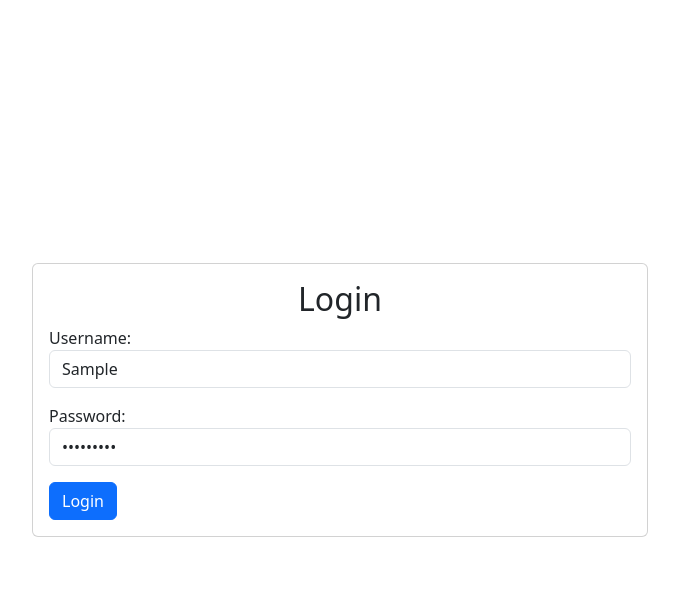
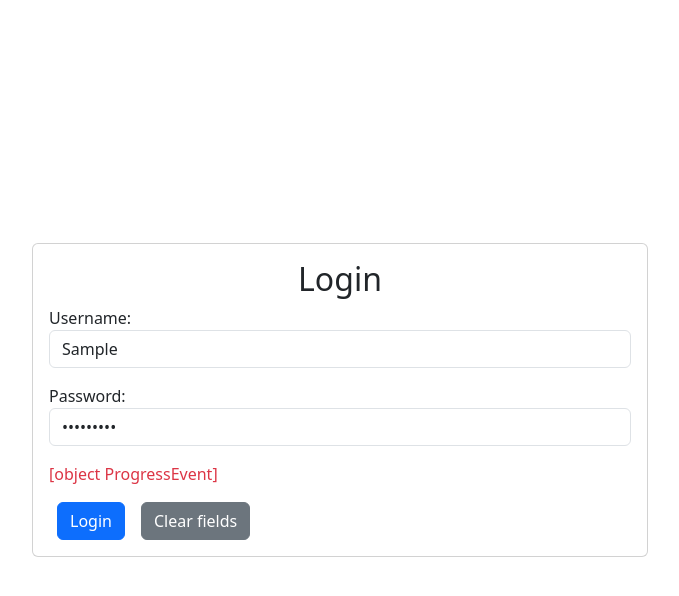
Before and after one commit to bogdmoskv/INFORCE_TEST_TASK_FRONT, an Angular app: page /login in a window 1280 px wide. Both pictures are taken after typing "Sample", "Sample123" into the empty fields and a click on the button "Login". Shown: the top 596 px of the page, without its empty margins (300-979 px from the left). Built offline with nearby package versions, Linux system fonts and the light colour scheme; no server answers.

Commit message:
Control commit 23.08.23 21:38

```diff
--- a/src/app/login/login.component.html
+++ b/src/app/login/login.component.html
@@ -13,7 +13,9 @@
               <label for="password">Password:</label>
               <input type="password" [(ngModel)]="password" id="password" name="password" class="form-control" placeholder="Enter your password">
             </div>
-            <button type="submit" class="btn btn-primary btn-block" (click)="onLogin()">Login</button>
+            <div class="text-danger mb-3" *ngIf="true">{{ errorMessage }}</div>
+            <button type="submit" class="btn btn-primary btn-block mx-2" (click)="onLogin()">Login</button>
+            <button type="button" class="btn btn-secondary btn-block mx-2"  *ngIf="errorMessage" (click)="clearFields()">Clear fields</button>
           </form>
         </div>
       </div>
--- a/src/app/login/login.component.ts
+++ b/src/app/login/login.component.ts
@@ -12,6 +12,7 @@ import { AuthService } from '../services/auth/auth.service';
 export class LoginComponent {
   username: string = '';
   password: string = '';
+  errorMessage: string='';
 
   constructor(
     private apiService: ApiService,
@@ -19,6 +20,7 @@ export class LoginComponent {
     ) { }
 
   onLogin() {
+    this.errorMessage='';
     this.apiService.login(this.username, this.password).subscribe(
       response => {
         console.log('Login successful:', response);
@@ -27,6 +29,7 @@ export class LoginComponent {
       },
       error => {
         console.error('Login failed:', error);
+        this.errorMessage=error.error;
       }
     );
   }
@@ -36,6 +39,10 @@ export class LoginComponent {
     return this.authService.isLoggedIn();
   }
 
-
+  clearFields() {
+    this.username = '';
+    this.password = '';
+    this.errorMessage = ''; // Очищаем сообщение об ошибке
+  }
 
 }
```
